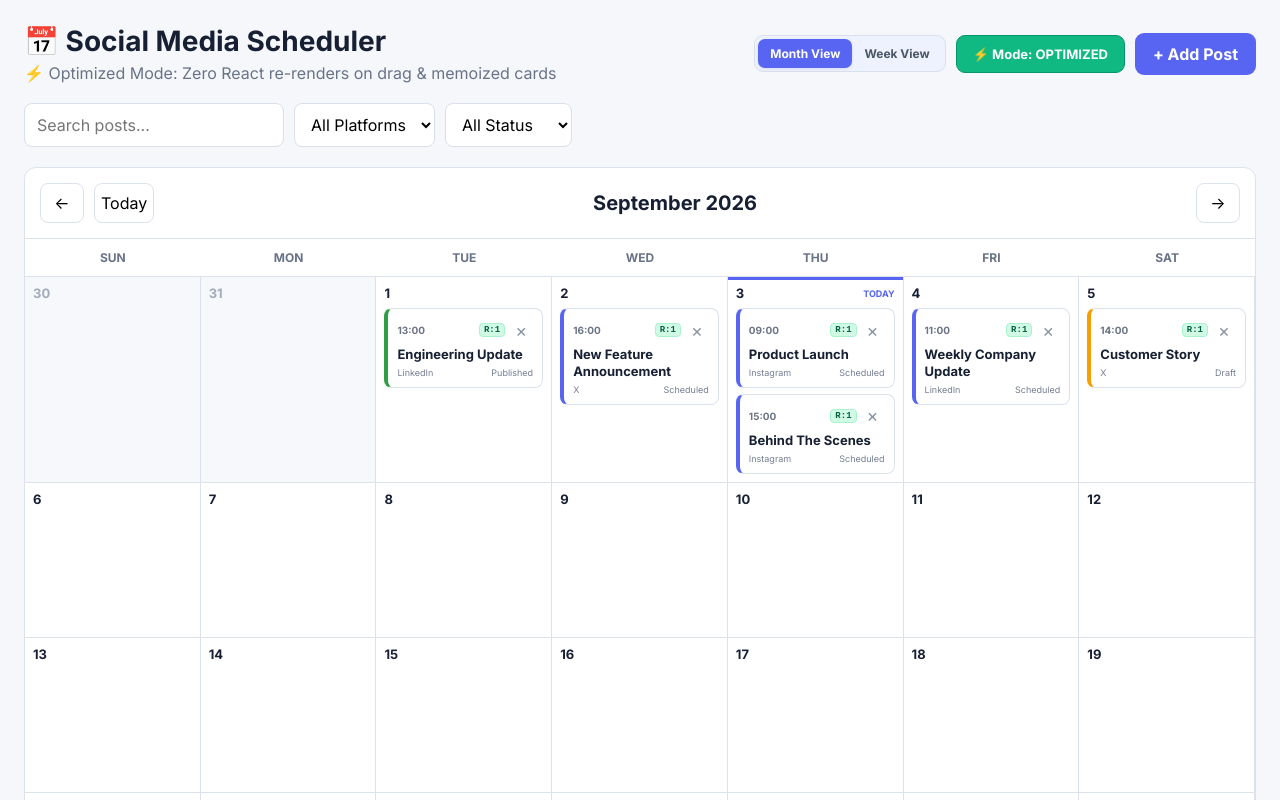
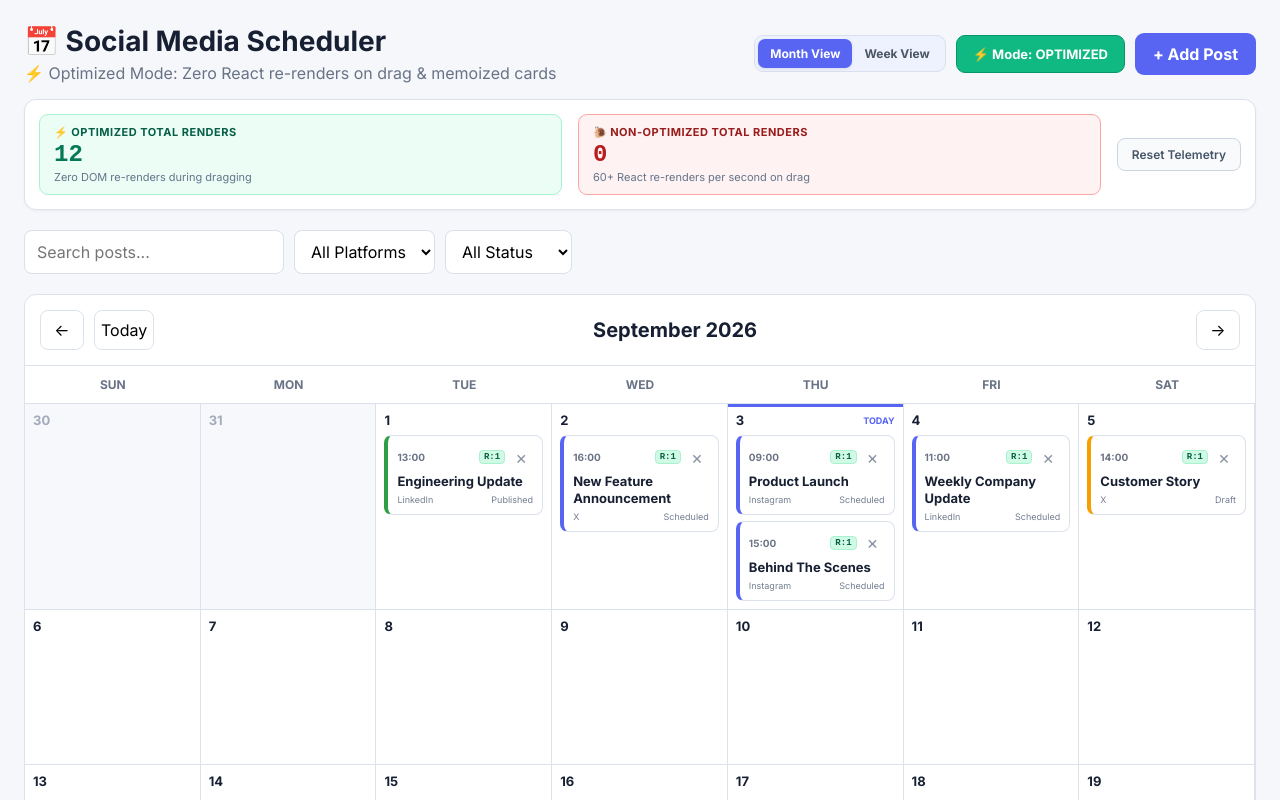
Before and after one commit to tanujravish05-prog/post-composer, a React (Vite) app in the folder exp4/: page / in a window 1280 px wide. Shown: the top 800 px of the page. Built offline with nearby package versions, Linux system fonts and the light colour scheme.

Commit message:
feat(exp4): Add live Render Telemetry Comparison Dashboard showing real-time optimized vs unoptimized render values

```diff
--- a/exp4/src/App.jsx
+++ b/exp4/src/App.jsx
@@ -5,8 +5,16 @@ import React, {
   useReducer,
   useRef,
   useState,
+  useEffect,
 } from "react";
 import "./index.css";
+
+/* =======================================================
+   GLOBAL RENDER TELEMETRY COUNTERS
+======================================================= */
+
+let globalOptimizedRenders = 0;
+let globalUnoptimizedRenders = 0;
 
 /* =======================================================
    DATA
@@ -227,9 +235,13 @@ function reducer(state, action) {
    POST CARD (OPTIMIZED vs NON-OPTIMIZED)
 ======================================================= */
 
-const PostCardContent = ({ post, onPointerDown, onDelete, onMoveKeyboard, isOptimized }) => {
+const PostCardContent = ({ post, onPointerDown, onDelete, onMoveKeyboard, isOptimized, onRenderIncrement }) => {
   const renderCount = useRef(0);
   renderCount.current++;
+
+  useEffect(() => {
+    onRenderIncrement(isOptimized);
+  });
 
   const handleKeyDown = (event) => {
     if (event.key === "ArrowLeft") {
@@ -307,7 +319,8 @@ const CalendarDayContent = ({
   onPointerDown,
   onDelete,
   onMoveKeyboard,
-  isOptimized
+  isOptimized,
+  onRenderIncrement
 }) => {
   const day = parseDate(date);
   const outside = day.getMonth() !== month.getMonth();
@@ -360,6 +373,7 @@ const CalendarDayContent = ({
             onDelete={onDelete}
             onMoveKeyboard={onMoveKeyboard}
             isOptimized={isOptimized}
+            onRenderIncrement={onRenderIncrement}
           />
         ))}
       </div>
@@ -388,7 +402,8 @@ const WeekTimeSlotContent = ({
   onPointerDown,
   onDelete,
   onMoveKeyboard,
-  isOptimized
+  isOptimized,
+  onRenderIncrement
 }) => {
   const handleDragOver = useCallback((event) => {
     event.preventDefault();
@@ -428,6 +443,7 @@ const WeekTimeSlotContent = ({
           onDelete={onDelete}
           onMoveKeyboard={onMoveKeyboard}
           isOptimized={isOptimized}
+          onRenderIncrement={onRenderIncrement}
         />
       ))}
     </div>
@@ -459,10 +475,31 @@ export function App() {
   // Mode Toggle State: Optimized (true) vs Non-Optimized (false)
   const [isOptimized, setIsOptimized] = useState(true);
 
+  // Live Telemetry Render Counters State
+  const [optimizedRenderCount, setOptimizedRenderCount] = useState(0);
+  const [unoptimizedRenderCount, setUnoptimizedRenderCount] = useState(0);
+
   // Counter to force state re-render on every drag move in non-optimized mode
   const [, setDragTick] = useState(0);
 
   const dragRef = useRef(null);
+
+  const handleRenderIncrement = useCallback((optimized) => {
+    if (optimized) {
+      globalOptimizedRenders++;
+      setOptimizedRenderCount(globalOptimizedRenders);
+    } else {
+      globalUnoptimizedRenders++;
+      setUnoptimizedRenderCount(globalUnoptimizedRenders);
+    }
+  }, []);
+
+  const handleResetTelemetry = useCallback(() => {
+    globalOptimizedRenders = 0;
+    globalUnoptimizedRenders = 0;
+    setOptimizedRenderCount(0);
+    setUnoptimizedRenderCount(0);
+  }, []);
 
   /* =====================================================
      CALENDAR DATES & WEEK DATES
@@ -777,6 +814,30 @@ export function App() {
         </div>
       </header>
 
+      {/* RENDER TELEMETRY COMPARISON DASHBOARD BAR */}
+      <section className="telemetry-dashboard" data-testid="telemetry-dashboard">
+        <div className="telemetry-item optimized-box">
+          <span className="telemetry-label">⚡ OPTIMIZED TOTAL RENDERS</span>
+          <span className="telemetry-value" data-testid="optimized-render-val">{optimizedRenderCount}</span>
+          <span className="telemetry-subtext">Zero DOM re-renders during dragging</span>
+        </div>
+
+        <div className="telemetry-item unoptimized-box">
+          <span className="telemetry-label">🐌 NON-OPTIMIZED TOTAL RENDERS</span>
+          <span className="telemetry-value" data-testid="unoptimized-render-val">{unoptimizedRenderCount}</span>
+          <span className="telemetry-subtext">60+ React re-renders per second on drag</span>
+        </div>
+
+        <button
+          type="button"
+          className="reset-telemetry-btn"
+          onClick={handleResetTelemetry}
+          title="Reset render counters"
+        >
+          Reset Telemetry
+        </button>
+      </section>
+
       {/* CONTROLS */}
       <section className="controls">
         <input
@@ -843,6 +904,7 @@ export function App() {
                   onDelete={deletePost}
                   onMoveKeyboard={moveKeyboard}
                   isOptimized={isOptimized}
+                  onRenderIncrement={handleRenderIncrement}
                 />
               ))}
             </div>
@@ -889,6 +951,7 @@ export function App() {
                         onDelete={deletePost}
                         onMoveKeyboard={moveKeyboard}
                         isOptimized={isOptimized}
+                        onRenderIncrement={handleRenderIncrement}
                       />
                     );
                   })}
--- a/exp4/src/index.css
+++ b/exp4/src/index.css
@@ -53,7 +53,7 @@ select:focus-visible,
 
   gap: 20px;
 
-  margin-bottom: 20px;
+  margin-bottom: 16px;
 }
 
 .header h1 {
@@ -74,7 +74,92 @@ select:focus-visible,
   gap: 10px;
 }
 
+/* TELEMETRY BENCHMARK DASHBOARD BAR */
+
+.telemetry-dashboard {
+  display: flex;
+  align-items: center;
+  gap: 16px;
+  background: white;
+  padding: 14px;
+  border-radius: 12px;
+  border: 1px solid #dce2ec;
+  margin-bottom: 20px;
+  box-shadow: 0 1px 3px rgba(0, 0, 0, 0.05);
+}
+
+.telemetry-item {
+  flex: 1;
+  display: flex;
+  flex-direction: column;
+  padding: 10px 14px;
+  border-radius: 9px;
+  border: 1px solid transparent;
+}
+
+.telemetry-item.optimized-box {
+  background: #ecfdf5;
+  border-color: #a7f3d0;
+}
+
+.telemetry-item.unoptimized-box {
+  background: #fef2f2;
+  border-color: #fca5a5;
+}
+
+.telemetry-label {
+  font-size: 11px;
+  font-weight: 800;
+  letter-spacing: 0.5px;
+}
+
+.optimized-box .telemetry-label {
+  color: #065f46;
+}
+
+.unoptimized-box .telemetry-label {
+  color: #991b1b;
+}
+
+.telemetry-value {
+  font-size: 24px;
+  font-weight: 900;
+  font-family: monospace;
+  margin: 2px 0;
+}
+
+.optimized-box .telemetry-value {
+  color: #047857;
+}
+
+.unoptimized-box .telemetry-value {
+  color: #b91c1c;
+}
+
+.telemetry-subtext {
+  font-size: 11px;
+  color: #64748b;
+}
+
+.reset-telemetry-btn {
+  border: 1px solid #cbd5e1;
+  background: #f8fafc;
+  color: #475569;
+  padding: 8px 14px;
+  border-radius: 8px;
+  font-size: 12px;
+  font-weight: 600;
+  transition: all 0.15s ease;
+}
+
+.reset-telemetry-btn:hover {
+  background: #e2e8f0;
+  color: #0f172a;
+}
+
+
 /* VIEW MODE PILL */
+
 .view-mode-pill {
   display: flex;
   background: #eef2ff;
@@ -628,6 +713,11 @@ select:focus-visible,
     flex-direction: column;
   }
 
+  .telemetry-dashboard {
+    flex-direction: column;
+    align-items: stretch;
+  }
+
   .controls {
     flex-direction: column;
   }
```
Also changed, not shown: 1 other file (tests, documents, lock files or other folders).
